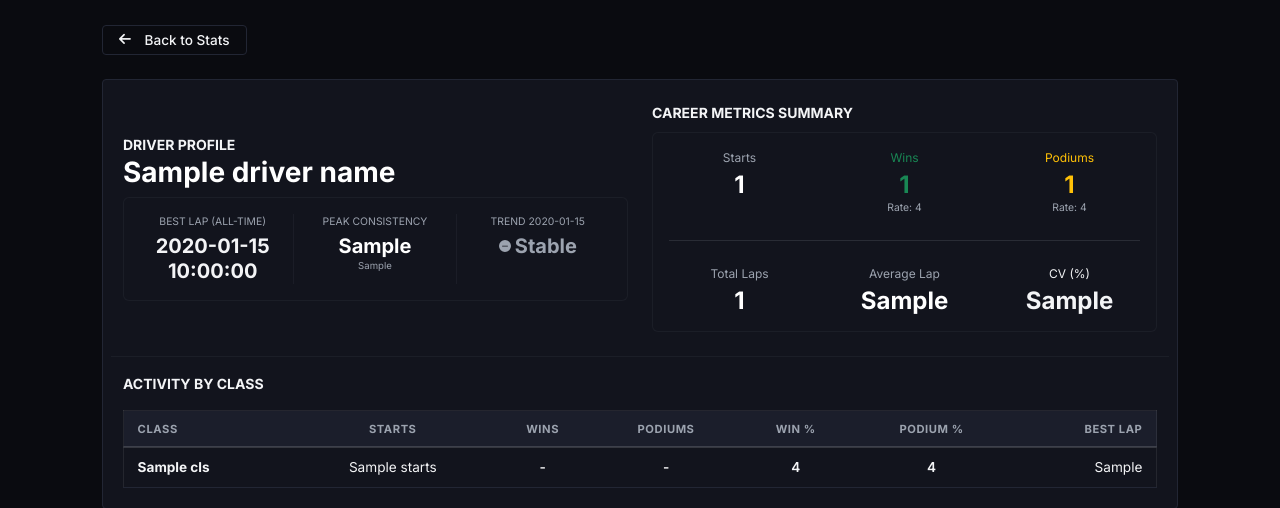
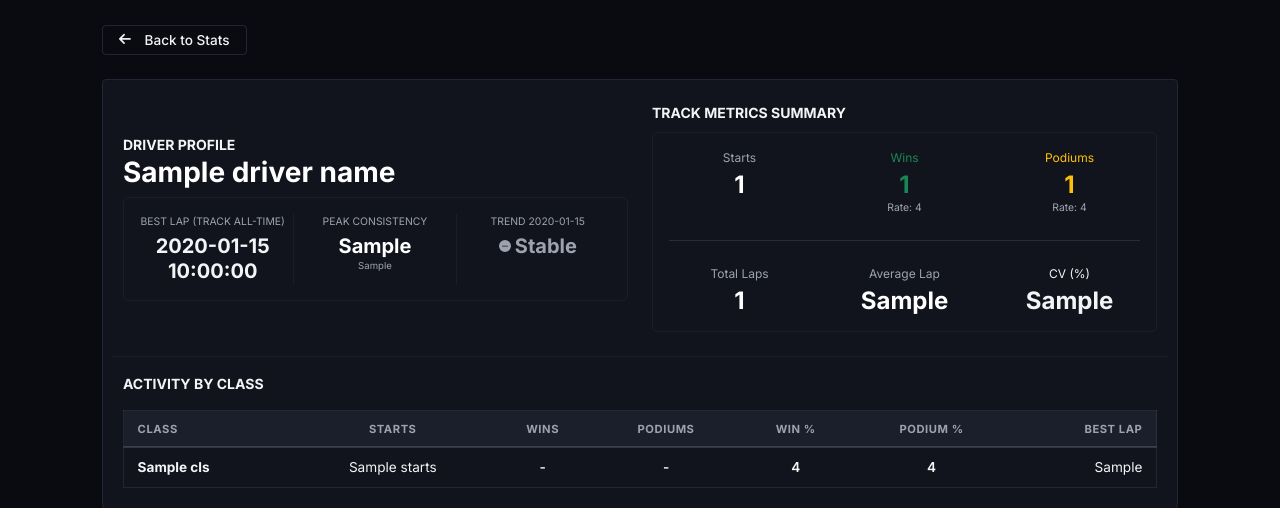
Before and after one commit to ncrosty58/speedhive-tools-ui, a Python web app: template templates/driver_stats_breakdown.html in a window 1280 px wide. Shown: the part 149-657 px from the top of the page. Run offline with Jinja, Linux system fonts and the light colour scheme; the template is opened without the code that fills it: most values are stand-ins (such as "Sample title", 1, 10 or a date in 2020).

Commit message:
style(driver-report): rename Career labels to Track to clarify scope of stats

```diff
--- a/templates/driver_stats_breakdown.html
+++ b/templates/driver_stats_breakdown.html
@@ -55,7 +55,7 @@
                         <div class="row g-3 text-center">
                             <!-- Career Best Lap -->
                             <div class="col-4 border-end border-secondary border-opacity-10">
-                                <span class="text-muted small d-block mb-1" style="font-size: 0.65rem; text-transform: uppercase;">Best Lap (All-Time)</span>
+                                <span class="text-muted small d-block mb-1" style="font-size: 0.65rem; text-transform: uppercase;">Best Lap (Track All-Time)</span>
                                 <span class="h5 fw-bold text-brand fw-mono mb-0">{{ all_time_best_display }}</span>
                             </div>
 
@@ -100,7 +100,7 @@
                 </div>
 
                 <div class="col-lg-6">
-                    <span class="text-brand small fw-bold text-uppercase tracking-wider">Career Metrics Summary</span>
+                    <span class="text-brand small fw-bold text-uppercase tracking-wider">Track Metrics Summary</span>
                     <div class="p-3 rounded bg-surface border border-secondary border-opacity-10 mt-2">
                         <div class="row g-4 text-center">
                             <!-- Performance Stats -->
```
